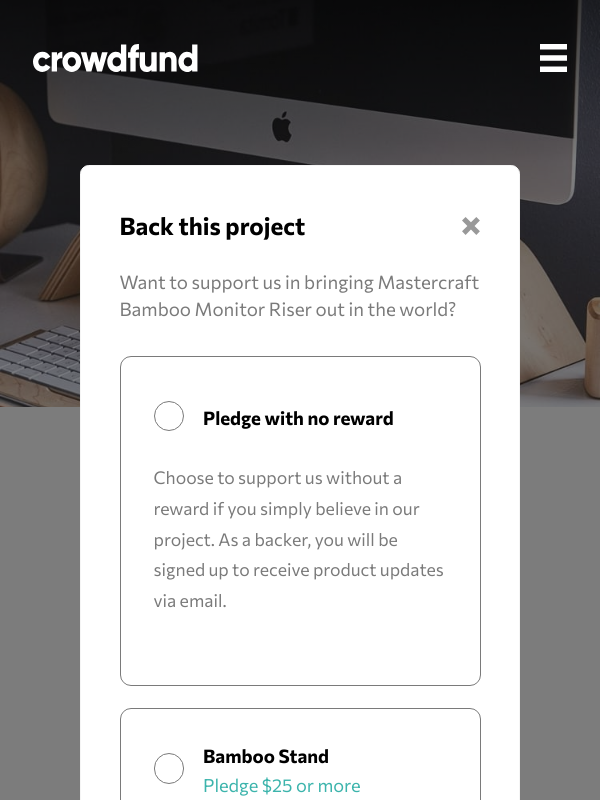
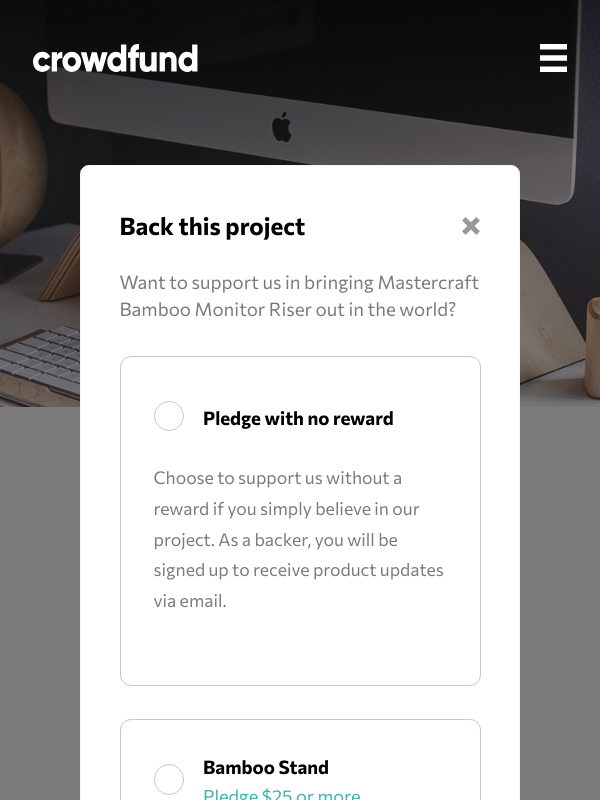
Before and after one commit to 0-BSCode/crowdfunding-product-page, a React (Create React App) app: page / in a window 600 px wide. Both pictures are taken after a click on the button "Back this project". Shown: the top 800 px of the page. Built offline with nearby package versions, Linux system fonts and the light colour scheme.

Commit message:
Adjusted parts of support layout

```diff
--- a/src/assets/styles/_colors.scss
+++ b/src/assets/styles/_colors.scss
@@ -3,3 +3,4 @@ $light-cyan: hsl(192, 29%, 97%);
 $dark-cyan: hsl(176, 72%, 28%);
 $black: hsl(0, 0%, 0%);
 $dark-gray: hsl(0, 0%, 48%);
+$mobile-dark-gray: rgb(200, 200, 200);
--- a/src/assets/styles/styles.css
+++ b/src/assets/styles/styles.css
@@ -931,14 +931,15 @@
     padding-inline: 3rem;
     padding-top: 4rem;
     padding-bottom: 3.3rem;
-    border-color: #7a7a7a;
+    border-color: #c8c8c8;
     border-radius: 1rem;
+    margin-top: 3rem;
   }
   .option__radio {
     width: 2.8rem;
     height: 2.8rem;
     border-width: 0.1rem;
-    border-color: #7a7a7a;
+    border-color: #c8c8c8;
     left: 3rem;
     top: 4rem;
   }
@@ -987,7 +988,7 @@
     padding-top: 3.3rem;
   }
   .payment__hline {
-    background-color: #7a7a7a;
+    background-color: #c8c8c8;
   }
   .payment__container {
     flex-direction: column;
@@ -1014,7 +1015,8 @@
   }
   .payment__input {
     margin-right: 0;
-    border-color: #7a7a7a;
+    border-color: #c8c8c8;
+    border-width: 0.2rem;
   }
 
   .thanks {
--- a/src/assets/styles/styles.scss
+++ b/src/assets/styles/styles.scss
@@ -1052,14 +1052,15 @@
         padding-inline: 3rem;
         padding-top: 4rem;
         padding-bottom: 3.3rem;
-        border-color: colors.$dark-gray;
+        border-color: colors.$mobile-dark-gray;
         border-radius: 1rem;
+        margin-top: 3rem;
 
         &__radio {
             width: 2.8rem;
             height: 2.8rem;
             border-width: 0.1rem;
-            border-color: colors.$dark-gray;
+            border-color: colors.$mobile-dark-gray;
             left: 3rem;
             top: 4rem;
 
@@ -1120,7 +1121,7 @@
         padding-top: 3.3rem;
 
         &__hline {
-            background-color: colors.$dark-gray;
+            background-color: colors.$mobile-dark-gray;
         }
 
         &__container {
@@ -1154,7 +1155,8 @@
 
         &__input {
             margin-right: 0;
-            border-color: colors.$dark-gray;
+            border-color: colors.$mobile-dark-gray;
+            border-width: 0.2rem;
         }
     }
 
```
Also changed, not shown: 1 other file (tests, documents, lock files or other folders).
